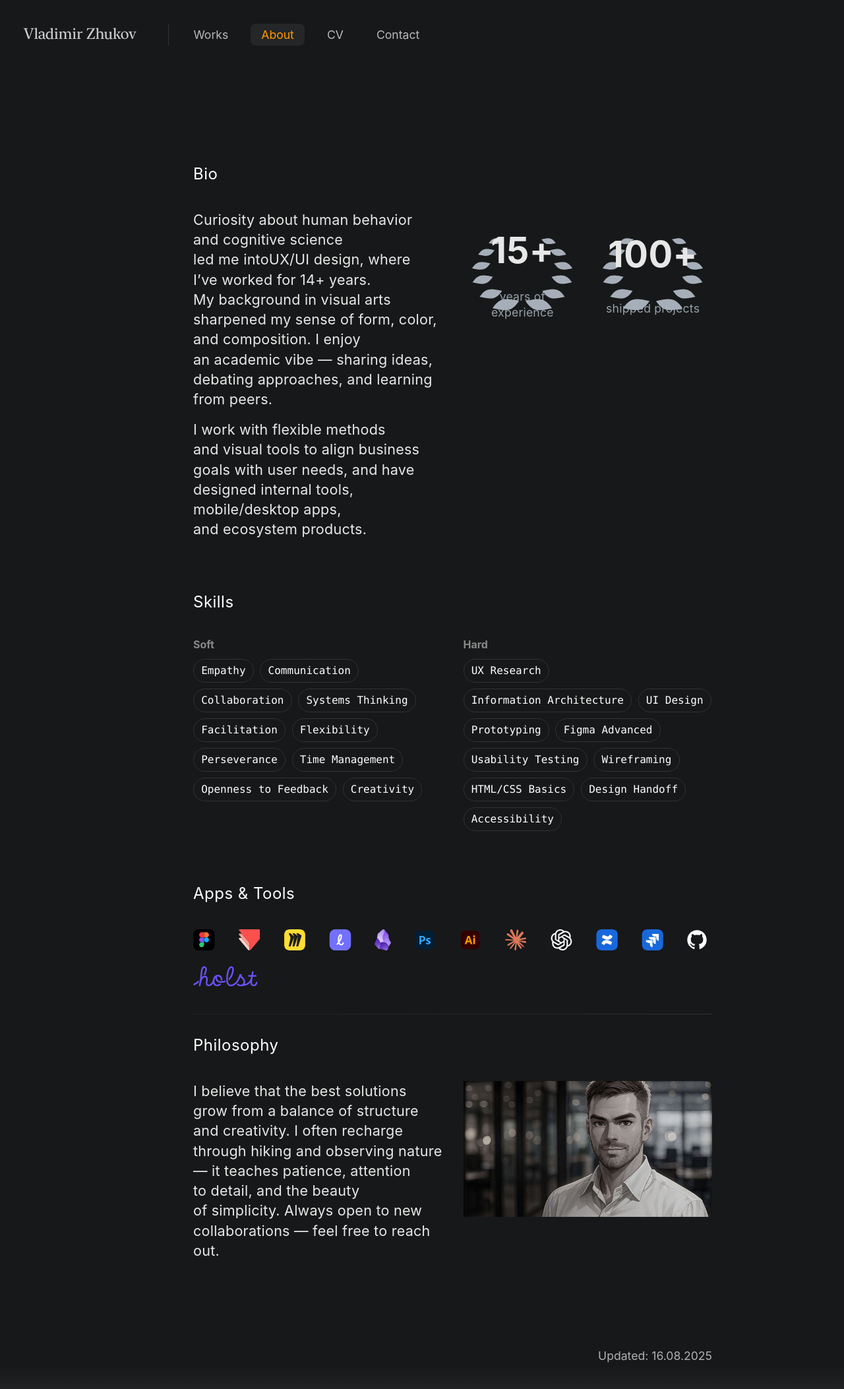
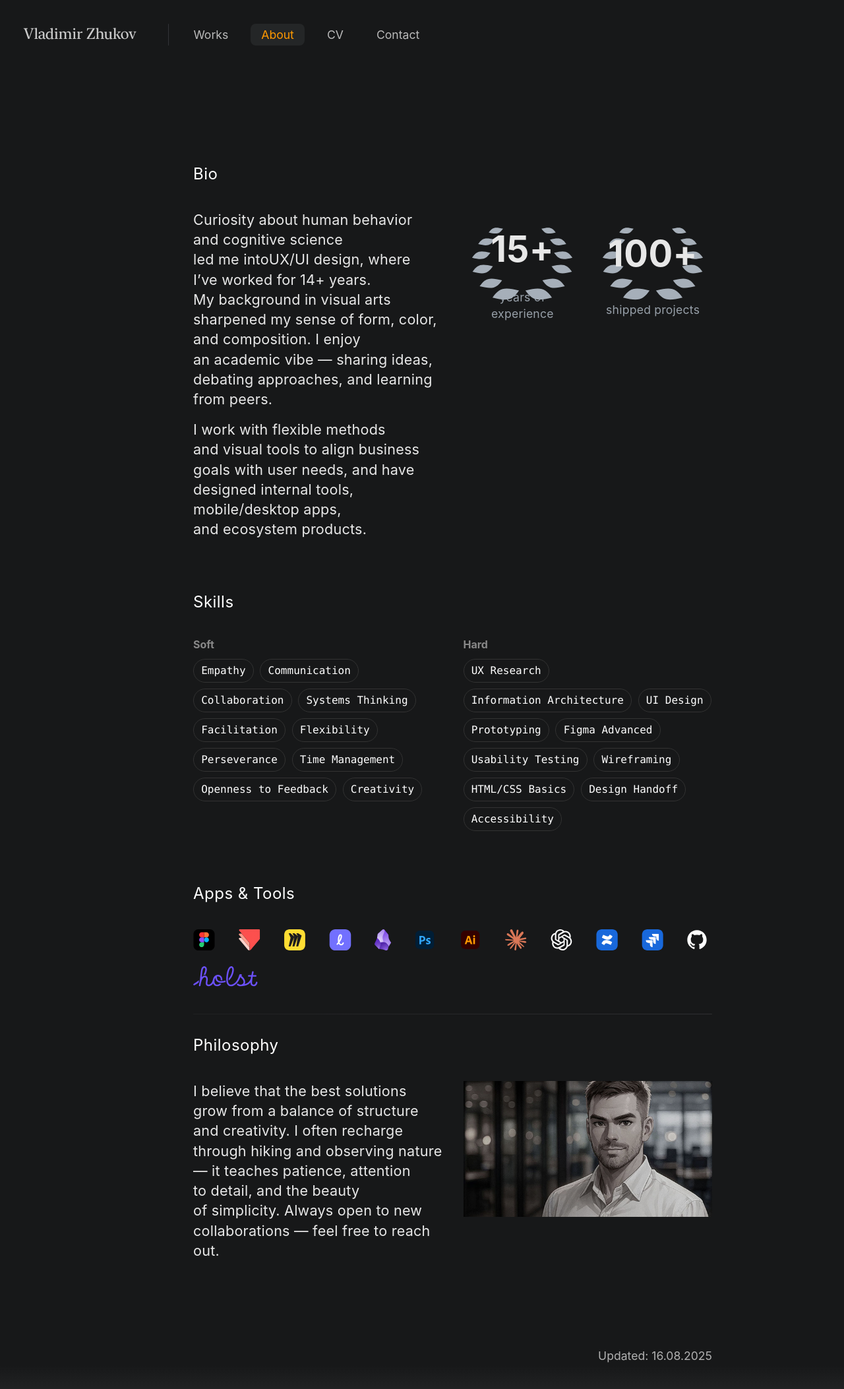
Before and after one commit to uxiscool/experience, a Jekyll site: the page built from about.md, in a window 1280 px wide. Shown: the whole page at 66% size. Built offline with Jekyll 4.4.1, drawn with Linux system fonts in a browser that asks for light colours.

Commit message:
Add files via upload

```diff
--- a/css/main.css
+++ b/css/main.css
@@ -715,6 +715,7 @@ section {
   opacity: 0;
   transform: translateY(6px);
   animation: lb-fade .5s ease .2s both;
+  --lift: -10%; /* можно -8%…-14% по вкусу/размеру */
 }
 
 @keyframes lb-fade {
@@ -725,6 +726,7 @@ section {
   width: 100%;
   height: 100%;
   display: block;
+  transform: translateY(var(--lift));
 }
 
 .laurel-badge .lb-text {
@@ -749,6 +751,7 @@ section {
   font-size: calc(var(--size) * 0.11);
   margin-top: 6px;
   opacity: .9;
+  margin-top: calc(var(--size) * 0.08); /* было 6px */
 }
 
 /* тёмная тема может захотеть чуть ярче лист */
```
